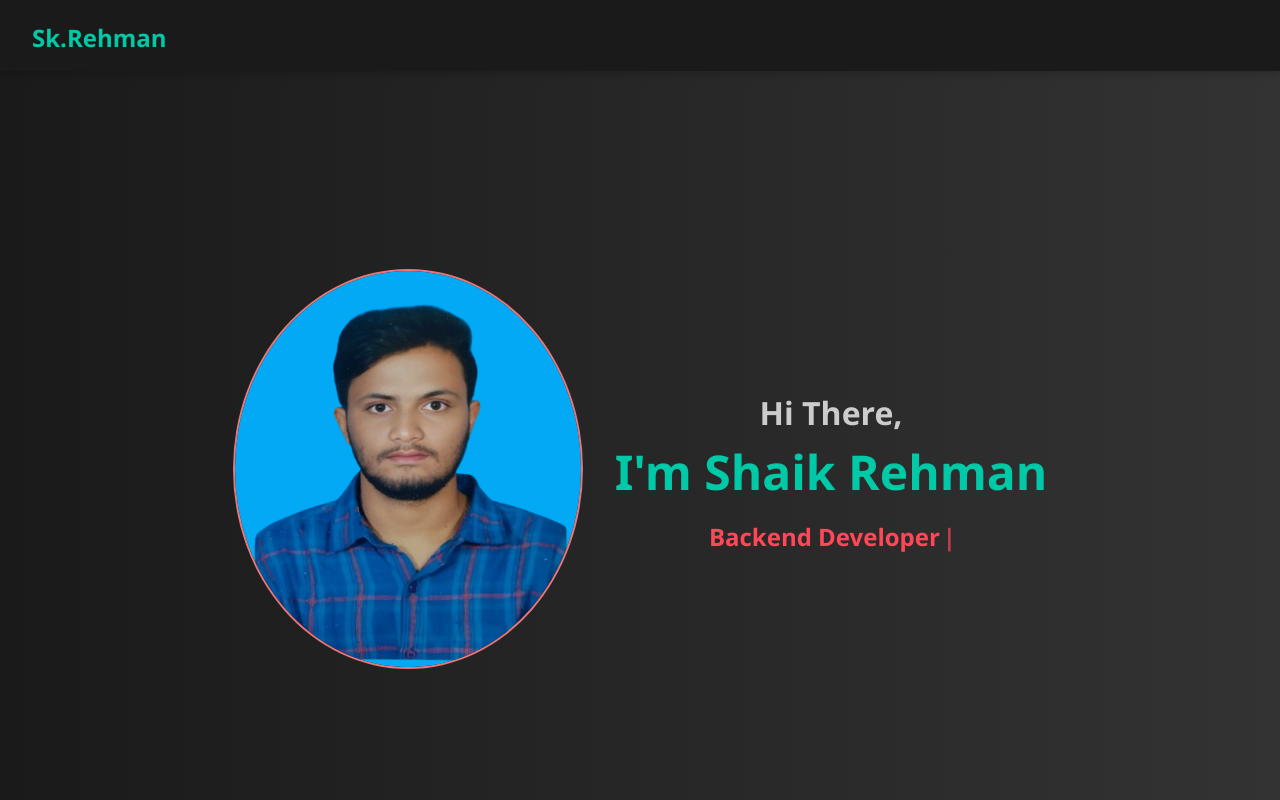
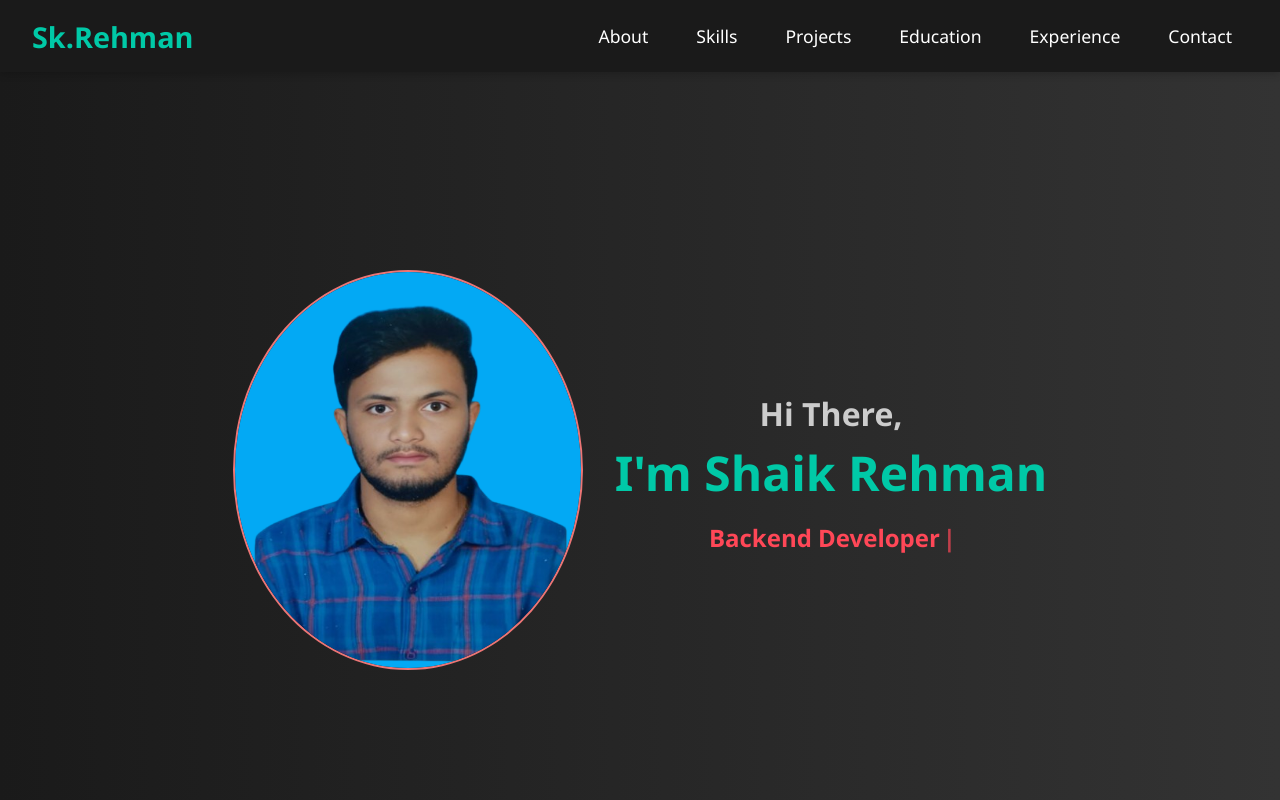
Before and after one commit to ShaikRehman786/Personal-Portfolio, a React (Vite) app: page / in a window 1280 px wide. Shown: the top 800 px of the page. Built offline with nearby package versions, Linux system fonts and the light colour scheme.

Commit message:
Updated css

```diff
--- a/src/components copy/Header.jsx
+++ b/src/components copy/Header.jsx
@@ -1,8 +1,16 @@
-import { useState } from 'react';
+import { useState, useEffect } from 'react';
 import './styles/header.css';
 
 const Header = () => {
   const [menuOpen, setMenuOpen] = useState(false);
+  const [isMobile, setIsMobile] = useState(window.innerWidth <= 768);
+
+  // Update isMobile on window resize
+  useEffect(() => {
+    const handleResize = () => setIsMobile(window.innerWidth <= 768);
+    window.addEventListener('resize', handleResize);
+    return () => window.removeEventListener('resize', handleResize);
+  }, []);
 
   const toggleMenu = () => setMenuOpen(!menuOpen);
 
@@ -10,18 +18,28 @@ const Header = () => {
     <header className="header">
       <h1 className="logo"><a href="/">Sk.Rehman</a></h1>
 
-      <div className="menu-icon" onClick={toggleMenu}>
-        ☰
-      </div>
-
-      {menuOpen && (
-        <nav className="nav-links">
-          <a href="#about" onClick={toggleMenu}>About</a>
-          <a href="#skills" onClick={toggleMenu}>Skills</a>
-          <a href="#projects" onClick={toggleMenu}>Projects</a>
-          <a href="#education" onClick={toggleMenu}>Education</a>
-          <a href="#experience" onClick={toggleMenu}>Experience</a>
-          <a href="#contact" onClick={toggleMenu}>Contact</a>
+      {isMobile ? (
+        <>
+          <div className="menu-icon" onClick={toggleMenu}>☰</div>
+          {menuOpen && (
+            <nav className="nav-links mobile">
+              <a href="#about" onClick={() => setMenuOpen(false)}>About</a>
+              <a href="#skills" onClick={() => setMenuOpen(false)}>Skills</a>
+              <a href="#projects" onClick={() => setMenuOpen(false)}>Projects</a>
+              <a href="#education" onClick={() => setMenuOpen(false)}>Education</a>
+              <a href="#experience" onClick={() => setMenuOpen(false)}>Experience</a>
+              <a href="#contact" onClick={() => setMenuOpen(false)}>Contact</a>
+            </nav>
+          )}
+        </>
+      ) : (
+        <nav className="nav-links desktop">
+          <a href="#about">About</a>
+          <a href="#skills">Skills</a>
+          <a href="#projects">Projects</a>
+          <a href="#education">Education</a>
+          <a href="#experience">Experience</a>
+          <a href="#contact">Contact</a>
         </nav>
       )}
     </header>
--- a/src/components copy/styles/header.css
+++ b/src/components copy/styles/header.css
@@ -1,53 +1,66 @@
-.header {
-  display: flex;
-  justify-content: space-between;
-  align-items: center;
-  padding: 1rem 2rem;
-  background-color: #333;
-  color: white;
-  position: relative;
-}
-
-.logo a {
-  color: #00c9a7;
-  text-decoration: none;
-  font-size: 1.5rem;
-}
-
-.menu-icon {
-  font-size: 2rem;
-  cursor: pointer;
-  display: none;
-}
-
-.nav-links {
+.nav-links.desktop {
   display: flex;
   gap: 1rem;
 }
 
-.nav-links a {
-  color: white;
-  text-decoration: none;
+.nav-links.mobile {
+  display: flex;
+  flex-direction: column;
+  position: absolute;
+  top: 60px;
+  right: 20px;
+  background: #444;
+  border-radius: 8px;
+  padding: 1rem;
+  width: 200px;
 }
 
-/* Small screen styling */
+.menu-icon {
+  display: none;
+  font-size: 2rem;
+  cursor: pointer;
+}
+
 @media (max-width: 768px) {
   .menu-icon {
     display: block;
   }
 
-  .nav-links {
-    flex-direction: column;
-    position: absolute;
-    top: 60px;
-    right: 20px;
-    background: #444;
-    border-radius: 8px;
-    padding: 1rem;
-    width: 200px;
-  }
-
-  .nav-links a {
-    padding: 0.5rem 0;
+  .nav-links.desktop {
+    display: none;
   }
 }
+
+
+
+.nav-links.desktop a,
+.nav-links.mobile a {
+  color: #fff;
+  text-decoration: none;
+  font-size: 1.1rem;
+  padding: 0.5rem 1rem;
+  border-radius: 5px;
+  transition: background-color 0.3s, transform 0.2s;
+}
+
+.nav-links.desktop a:hover,
+.nav-links.mobile a:hover {
+  background-color: #00c9a7;
+  color: #fff;
+  transform: scale(1.05);
+}
+
+.nav-links.mobile {
+  background: #333;
+  box-shadow: 0 4px 8px rgba(0,0,0,0.2);
+}
+
+.nav-links.mobile a {
+  margin-bottom: 0.5rem;
+  text-align: center;
+  border-bottom: 1px solid #555;
+}
+
+.nav-links.mobile a:last-child {
+  border-bottom: none;
+}
```
